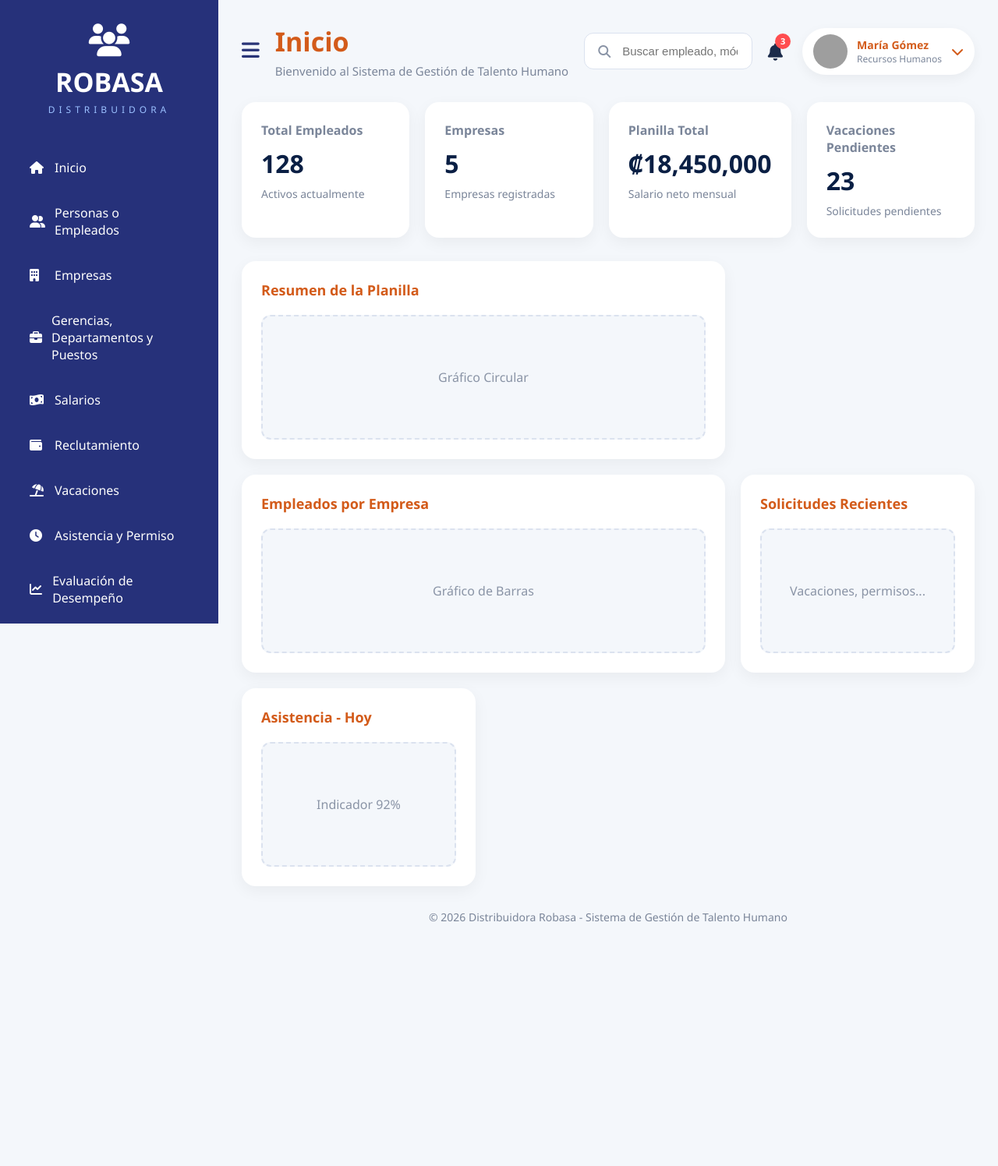
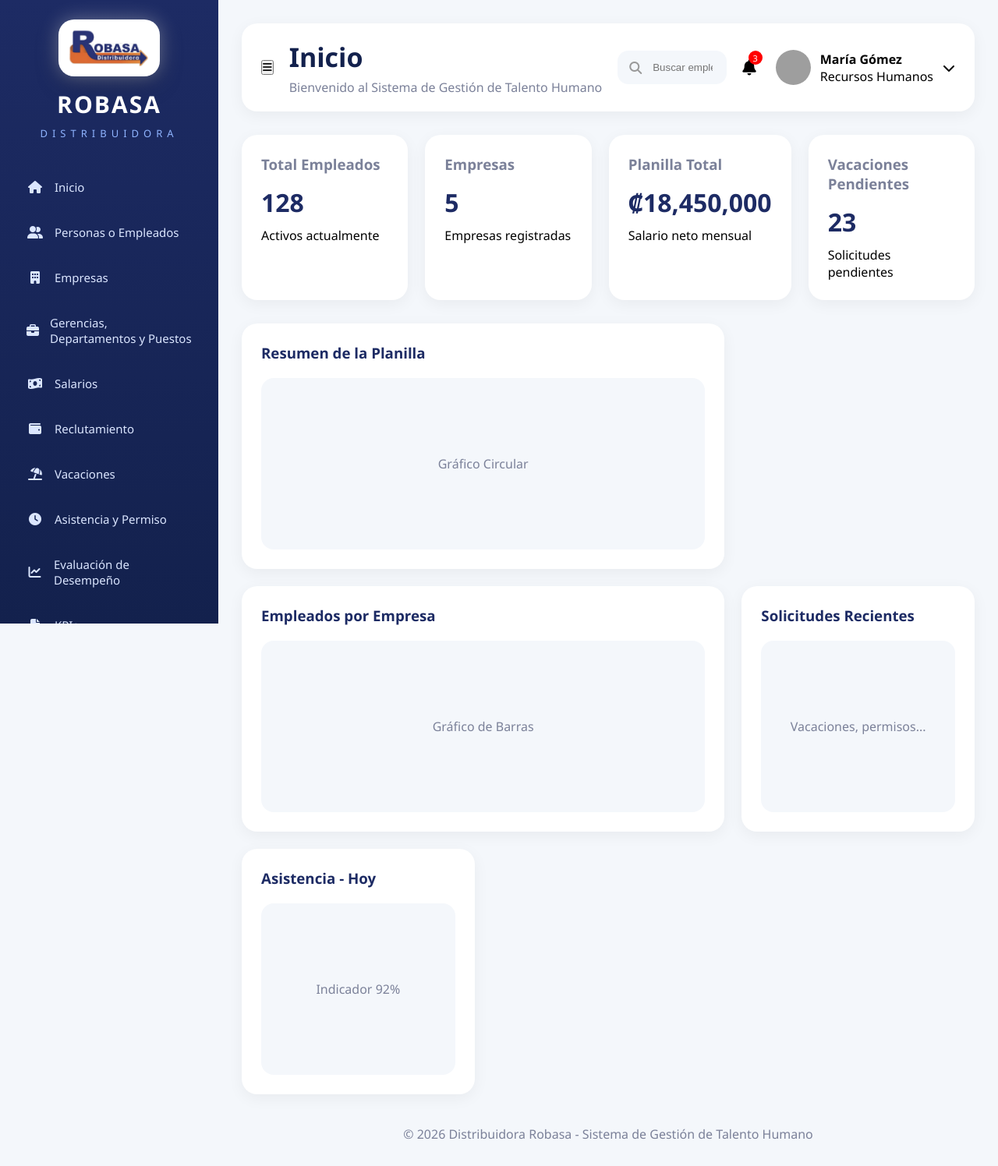
Before and after one commit to KeilynMorera/Gest_RRHH_Robasa, a Django app: page /inicio.html/ in a window 1280 px wide. Shown: the whole page at 78% size. Before the commit the page ends 1183 px from the top, so only its background shows below. Run offline with Django 5.2, Linux system fonts and the light colour scheme; grey boxes are pictures that could not be loaded.

Commit message:
logo inicio

```diff
--- a/apps/authentication/static/styles/inicio.css
+++ b/apps/authentication/static/styles/inicio.css
@@ -1,351 +1,335 @@
 /* =========================
    RESET
 ========================= */
-* {
-    margin: 0;
-    padding: 0;
-    box-sizing: border-box;
+*{
+    margin:0;
+    padding:0;
+    box-sizing:border-box;
 }
 
-body {
-    font-family: 'Segoe UI', sans-serif;
-    background: #f4f7fb;
-    color: #d35b1a;
+body{
+    font-family:'Segoe UI',sans-serif;
+    background:#f4f7fb;
 }
 
 /* =========================
-   LAYOUT GENERAL
+   CONTENEDOR
 ========================= */
-.dashboard-container {
-    display: flex;
-    min-height: 100vh;
+.dashboard-container{
+    display:flex;
+    min-height:100vh;
 }
 
 /* =========================
    SIDEBAR
 ========================= */
-.sidebar {
-    width: 280px;
-    background: #26317a;
-    color: white;
-    display: flex;
-    flex-direction: column;
-    padding: 30px 20px;
-    position: fixed;
-    top: 0;
-    left: 0;
-    bottom: 0;
-
-    /* Permite que el contenido haga scroll vertical */
-    overflow-y: auto;
-    overflow-x: hidden;
-}
-
-
-.logo {
-    text-align: center;
-    margin-bottom: 40px;
-}
-
-.logo i {
-    font-size: 42px;
-    margin-bottom: 10px;
-}
-
-.logo h2 {
-    font-size: 34px;
-    font-weight: 800;
-}
-
-.logo span {
-    font-size: 12px;
-    letter-spacing: 5px;
-    color: #9bc0ff;
-}
-
-/* Menú */
-.menu {
-    flex: 1;
-    display: flex;
-    flex-direction: column;
-    gap: 8px;
-    padding-right: 5px; /* evita que el texto se pegue al scroll */
-}
-
-.menu a {
-    color: #FEFEFD;
-    text-decoration: none;
-    padding: 14px 18px;
-    border-radius: 12px;
-    display: flex;
-    align-items: center;
-    gap: 12px;
-    transition: 0.3s;
-}
-
-.menu a:hover,
-.menu a.active {
-    background: #4567b7;
-    color: white;
-}
-
-.menu i {
-    width: 20px;
-}
-
-/* Opcional: personalizar la barra de scroll */
-.sidebar::-webkit-scrollbar {
-    width: 6px;
-}
-
-.sidebar::-webkit-scrollbar-track {
-    background: transparent;
-}
-
-.sidebar::-webkit-scrollbar-thumb {
-    background: rgba(255, 255, 255, 0.25);
-    border-radius: 10px;
-}
-
-.sidebar::-webkit-scrollbar-thumb:hover {
-    background: rgba(255, 255, 255, 0.4);
-}
-
-/* Logout */
-.logout {
-    margin-top: 20px;
-    padding-top: 20px;
-    border-top: 1px solid rgba(255,255,255,0.15);
-}
-
-.logout a {
-    color: white;
-    text-decoration: none;
-    display: flex;
-    gap: 12px;
-    padding: 14px 18px;
-    border-radius: 12px;
-}
-
-.logout a:hover {
-    background: rgba(255,255,255,0.08);
+.sidebar{
+    width:290px;
+    background:linear-gradient(180deg,#1d2b64,#13214d);
+    color:white;
+    display:flex;
+    flex-direction:column;
+    justify-content:space-between;
+    padding:25px 18px;
+    position:fixed;
+    left:0;
+    top:0;
+    bottom:0;
+    overflow-y:auto;
 }
 
 /* =========================
-   CONTENIDO PRINCIPAL
+   LOGO
 ========================= */
-.main-content {
-    flex: 1;
-    margin-left: 280px;
-    padding: 30px;
+.logo{
+    text-align:center;
+    margin-bottom:35px;
+}
+
+.logo-img{
+    width:130px;
+    height:auto;
+    display:block;
+    margin:0 auto 15px auto;
+
+    background:white;
+    padding:12px;
+    border-radius:20px;
+
+    box-shadow:
+        0 0 25px rgba(255,255,255,0.35),
+        0 10px 30px rgba(0,0,0,0.25);
+
+    transition:0.3s;
+}
+
+.logo-img:hover{
+    transform:scale(1.05);
+}
+
+.logo h2{
+    font-size:30px;
+    font-weight:800;
+    letter-spacing:2px;
+    margin-bottom:5px;
+}
+
+.logo span{
+    font-size:13px;
+    letter-spacing:6px;
+    color:#8fb4ff;
+}
+
+/* =========================
+   MENU
+========================= */
+.menu{
+    display:flex;
+    flex-direction:column;
+    gap:10px;
+}
+
+.menu a{
+    color:#dbe6ff;
+    text-decoration:none;
+
+    padding:14px 16px;
+
+    border-radius:14px;
+
+    display:flex;
+    align-items:center;
+    gap:14px;
+
+    transition:0.3s;
+    font-size:15px;
+}
+
+.menu a i{
+    width:22px;
+    text-align:center;
+    font-size:16px;
+}
+
+.menu a:hover{
+    background:rgba(255,255,255,0.12);
+    transform:translateX(4px);
+}
+
+.menu a.active{
+    background:linear-gradient(90deg,#4b7cff,#6ea0ff);
+    color:white;
+}
+
+/* =========================
+   LOGOUT
+========================= */
+.logout{
+    margin-top:25px;
+}
+
+.logout a{
+    background:#ff5d5d;
+    color:white;
+    padding:14px;
+    border-radius:14px;
+    display:flex;
+    align-items:center;
+    justify-content:center;
+    gap:10px;
+    text-decoration:none;
+    font-weight:600;
+    transition:0.3s;
+}
+
+.logout a:hover{
+    background:#ff4040;
+}
+
+/* =========================
+   MAIN CONTENT
+========================= */
+.main-content{
+    margin-left:290px;
+    flex:1;
+    padding:30px;
 }
 
 /* =========================
    TOPBAR
 ========================= */
-.topbar {
-    display: flex;
-    align-items: center;
-    gap: 20px;
-    margin-bottom: 30px;
-    flex-wrap: wrap;
+.topbar{
+    background:white;
+    border-radius:20px;
+    padding:20px 25px;
+
+    display:flex;
+    align-items:center;
+    justify-content:space-between;
+    gap:20px;
+
+    box-shadow:0 5px 20px rgba(0,0,0,0.05);
+
+    margin-bottom:30px;
 }
 
-.menu-toggle {
-    border: none;
-    background: none;
-    font-size: 26px;
-    cursor: pointer;
-    color: #293477;
+.page-title h1{
+    font-size:30px;
+    color:#13214d;
 }
 
-.page-title {
-    min-width: 260px;
+.page-title p{
+    color:#7b8199;
+    margin-top:5px;
 }
 
-.page-title h1 {
-    font-size: 34px;
-    margin-bottom: 5px;
+/* SEARCH */
+.search-box{
+    flex:1;
+    max-width:400px;
+    position:relative;
 }
 
-.page-title p {
-    color: #7a8599;
-    font-size: 15px;
+.search-box i{
+    position:absolute;
+    top:50%;
+    left:15px;
+    transform:translateY(-50%);
+    color:#999;
 }
 
-/* Buscador */
-.search-box {
-    flex: 1;
-    max-width: 420px;
-    position: relative;
+.search-box input{
+    width:100%;
+    padding:14px 18px 14px 45px;
+    border:none;
+    background:#f4f7fb;
+    border-radius:14px;
+    outline:none;
 }
 
-.search-box i {
-    position: absolute;
-    top: 50%;
-    left: 18px;
-    transform: translateY(-50%);
-    color: #8a94a6;
+/* USER */
+.topbar-actions{
+    display:flex;
+    align-items:center;
+    gap:25px;
 }
 
-.search-box input {
-    width: 100%;
-    padding: 14px 18px 14px 48px;
-    border: 1px solid #dbe2ef;
-    border-radius: 12px;
-    font-size: 15px;
-    outline: none;
+.notification{
+    position:relative;
+    font-size:20px;
+    cursor:pointer;
 }
 
-.search-box input:focus {
-    border-color: #0c45ca;
-    box-shadow: 0 0 0 3px rgba(31,100,255,0.1);
+.badge{
+    position:absolute;
+    top:-8px;
+    right:-8px;
+    background:red;
+    color:white;
+    font-size:11px;
+    width:18px;
+    height:18px;
+    border-radius:50%;
+    display:flex;
+    align-items:center;
+    justify-content:center;
 }
 
-/* Acciones */
-.topbar-actions {
-    margin-left: auto;
-    display: flex;
-    align-items: center;
-    gap: 25px;
+.user-profile{
+    display:flex;
+    align-items:center;
+    gap:12px;
 }
 
-/* Notificaciones */
-.notification {
-    position: relative;
-    font-size: 22px;
-    cursor: pointer;
-    color: #1b2b4b;
+.user-profile img{
+    width:45px;
+    height:45px;
+    border-radius:50%;
 }
 
-.badge {
-    position: absolute;
-    top: -8px;
-    right: -10px;
-    background: #ff4d4f;
-    color: white;
-    font-size: 11px;
-    font-weight: bold;
-    width: 20px;
-    height: 20px;
-    border-radius: 50%;
-    display: flex;
-    align-items: center;
-    justify-content: center;
-}
-
-/* Usuario */
-.user-profile {
-    display: flex;
-    align-items: center;
-    gap: 12px;
-    background: white;
-    padding: 8px 14px;
-    border-radius: 50px;
-    box-shadow: 0 5px 15px rgba(0,0,0,0.05);
-    cursor: pointer;
-}
-
-.user-profile img {
-    width: 44px;
-    height: 44px;
-    border-radius: 50%;
-    object-fit: cover;
-}
-
-.user-info {
-    display: flex;
-    flex-direction: column;
-}
-
-.user-info strong {
-    font-size: 14px;
-}
-
-.user-info span {
-    font-size: 12px;
-    color: #7a8599;
+.user-info{
+    display:flex;
+    flex-direction:column;
 }
 
 /* =========================
-   TARJETAS
+   CARDS
 ========================= */
-.cards-grid {
-    display: grid;
-    grid-template-columns: repeat(auto-fit, minmax(240px, 1fr));
-    gap: 20px;
-    margin-bottom: 30px;
+.cards-grid{
+    display:grid;
+    grid-template-columns:repeat(auto-fit,minmax(220px,1fr));
+    gap:22px;
+    margin-bottom:30px;
 }
 
-.card {
-    background: white;
-    border-radius: 18px;
-    padding: 25px;
-    box-shadow: 0 6px 20px rgba(0,0,0,0.05);
+.card{
+    background:white;
+    padding:25px;
+    border-radius:20px;
+    box-shadow:0 5px 20px rgba(0,0,0,0.05);
+
+    transition:0.3s;
 }
 
-.card h3 {
-    font-size: 16px;
-    color: #7a8599;
-    margin-bottom: 10px;
+.card:hover{
+    transform:translateY(-5px);
 }
 
-.card h2 {
-    font-size: 32px;
-    color: #0a1f44;
-    margin-bottom: 8px;
+.card h3{
+    color:#7b8199;
+    margin-bottom:15px;
 }
 
-.card p {
-    font-size: 14px;
-    color: #7a8599;
+.card h2{
+    font-size:32px;
+    color:#1d2b64;
+    margin-bottom:10px;
 }
 
 /* =========================
-   PANELES
+   CONTENT GRID
 ========================= */
-.content-grid {
-    display: grid;
-    grid-template-columns: repeat(3, 1fr);
-    gap: 20px;
+.content-grid{
+    display:grid;
+    grid-template-columns:repeat(auto-fit,minmax(320px,1fr));
+    gap:22px;
 }
 
-.large-panel {
-    grid-column: span 2;
+.panel{
+    background:white;
+    border-radius:20px;
+    padding:25px;
+    box-shadow:0 5px 20px rgba(0,0,0,0.05);
 }
 
-.panel {
-    background: white;
-    border-radius: 18px;
-    padding: 25px;
-    min-height: 220px;
-    box-shadow: 0 6px 20px rgba(0,0,0,0.05);
+.large-panel{
+    min-height:300px;
 }
 
-.panel h3 {
-    margin-bottom: 20px;
-    font-size: 18px;
+.panel h3{
+    margin-bottom:20px;
+    color:#1d2b64;
 }
 
-.placeholder {
-    height: 160px;
-    background: #f4f7fb;
-    border: 2px dashed #dbe2ef;
-    border-radius: 12px;
-    display: flex;
-    justify-content: center;
-    align-items: center;
-    color: #8a94a6;
+.placeholder{
+    background:#f4f7fb;
+    border-radius:16px;
+    height:220px;
+
+    display:flex;
+    align-items:center;
+    justify-content:center;
+
+    color:#7b8199;
 }
 
 /* =========================
    FOOTER
 ========================= */
-.footer {
-    margin-top: 30px;
-    text-align: center;
-    color: #7a8599;
-    font-size: 14px;
+.footer{
+    margin-top:40px;
+    text-align:center;
+    color:#7b8199;
 }
 
 /* =====================================================
--- a/apps/authentication/templates/inicio.html
+++ b/apps/authentication/templates/inicio.html
@@ -25,7 +25,12 @@
       <aside class="sidebar">
         <!-- Logo -->
         <div class="logo">
-          <i class="fas fa-users"></i>
+          <img
+            src="{% static 'imagenes/diseno_img/logoRobasa.png' %}"
+            alt="Logo Robasa"
+            class="logo-img"
+          />
+
           <h2>ROBASA</h2>
           <span>DISTRIBUIDORA</span>
         </div>
@@ -49,7 +54,7 @@
 
           <a href="{% url 'comple_Empresa' %}">
             <i class="fas fa-briefcase"></i>
-             Gerencias, Departamentos y Puestos
+            Gerencias, Departamentos y Puestos
           </a>
 
           <a href="{% url 'salario' %}">
--- a/apps/authentication/templates/login.html
+++ b/apps/authentication/templates/login.html
@@ -30,8 +30,6 @@
               alt="Logo Robasa"
               class="logo-img"
             />
-
-
           </div>
 
           <h2 class="subtitulo-login">
```
Also changed, not shown: apps/authentication/static/styles/login.css (+0 -9 lines).
